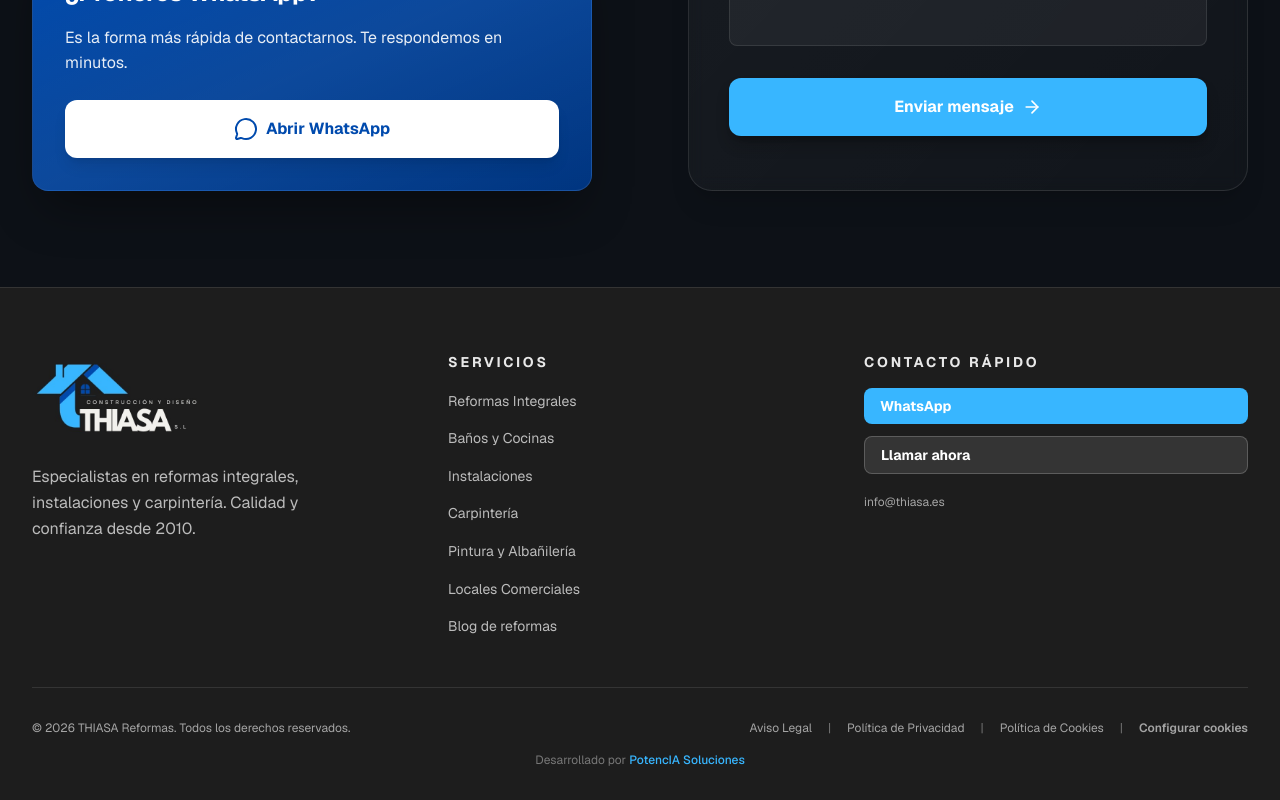
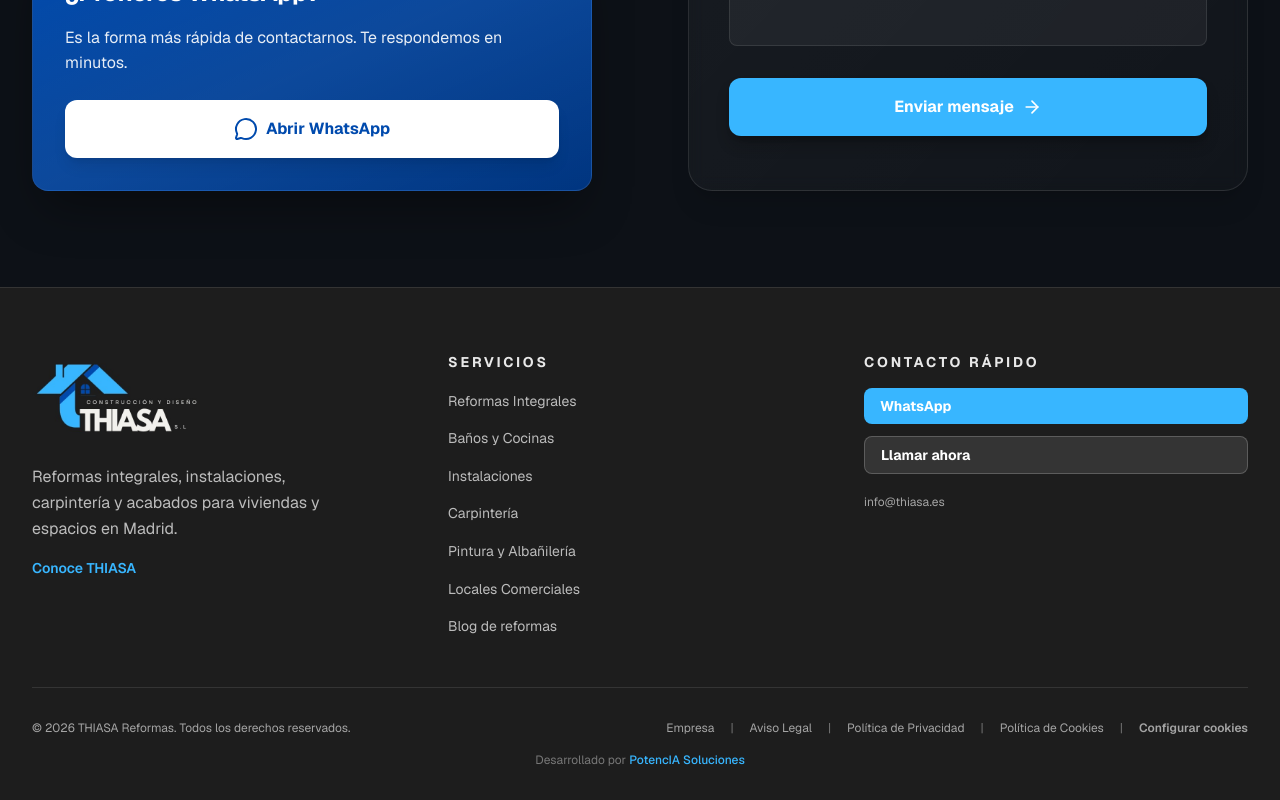
Before and after one commit to DevErickDiCE/thiasa-web, a Next.js app: page / in a window 1280 px wide. Shown: the part 7532-8332 px from the top of the page. Built offline with nearby package versions, Linux system fonts and the light colour scheme; no server answers.

Commit message:
seo: reinforce entity navigation and remove unverified founding claim

```diff
--- a/src/components/footer.tsx
+++ b/src/components/footer.tsx
@@ -9,8 +9,6 @@ export function Footer() {
         <footer className="bg-[#1D1D1D] pt-16 pb-8 border-t border-white/10">
             <div className="max-w-7xl mx-auto px-4 sm:px-6 lg:px-8">
                 <div className="grid grid-cols-1 md:grid-cols-3 gap-12 md:gap-8 mb-12">
-
-                    {/* Column 1: Brand (Mobile: Order 1) */}
                     <div className="flex flex-col items-center md:items-start order-1 space-y-4">
                         <div className="relative w-56 h-20 md:w-72 md:h-24">
                             <Image
@@ -21,11 +19,13 @@ export function Footer() {
                             />
                         </div>
                         <p className="text-white/70 text-sm md:text-base text-center md:text-left max-w-xs leading-relaxed">
-                            Especialistas en reformas integrales, instalaciones y carpintería. Calidad y confianza desde 2010.
+                            Reformas integrales, instalaciones, carpintería y acabados para viviendas y espacios en Madrid.
                         </p>
+                        <Link href="/sobre-nosotros" className="text-accent hover:text-sky-400 transition-colors text-sm font-semibold">
+                            Conoce THIASA
+                        </Link>
                     </div>
 
-                    {/* Column 2: Services */}
                     <div className="flex flex-col items-center md:items-start order-2 space-y-4">
                         <h3 className="text-white/90 font-bold text-sm uppercase tracking-[0.2em] hidden md:block">Servicios</h3>
                         <ul className="space-y-3 text-center md:text-left">
@@ -39,42 +39,33 @@ export function Footer() {
                         </ul>
                     </div>
 
-                    {/* Column 3: Contact (Mobile: Order 2) */}
                     <div className="flex flex-col items-center md:items-start order-3 space-y-4">
                         <h3 className="text-white/90 font-bold text-sm uppercase tracking-[0.2em] hidden md:block">Contacto Rápido</h3>
                         <div className="flex flex-col space-y-3 text-center md:text-left w-full">
-                            <a href="https://wa.me/34604154746" target="_blank" data-ga-location="footer" className="inline-flex items-center justify-center md:justify-start px-4 py-2 bg-accent hover:bg-sky-400 text-white rounded-lg text-sm font-bold transition-colors">
+                            <a href="https://wa.me/34604154746" target="_blank" rel="noopener noreferrer" data-ga-location="footer" className="inline-flex items-center justify-center md:justify-start px-4 py-2 bg-accent hover:bg-sky-400 text-white rounded-lg text-sm font-bold transition-colors">
                                 WhatsApp
                             </a>
                             <a href="tel:+34604154746" data-ga-location="footer" className="inline-flex items-center justify-center md:justify-start px-4 py-2 bg-white/10 hover:bg-white/20 text-white rounded-lg text-sm font-bold transition-colors border border-white/20">
                                 Llamar ahora
                             </a>
-                            <p className="text-white/60 text-xs mt-2">
-                                info@thiasa.es
-                            </p>
+                            <p className="text-white/60 text-xs mt-2">info@thiasa.es</p>
                         </div>
                     </div>
-
                 </div>
 
-                {/* Bottom Bar */}
                 <div className="pt-8 border-t border-white/10 space-y-4">
                     <div className="flex flex-col md:flex-row justify-between items-center gap-4">
                         <p className="text-white/60 text-xs text-center md:text-left">
                             &copy; {currentYear} THIASA Reformas. Todos los derechos reservados.
                         </p>
                         <div className="flex flex-wrap justify-center md:justify-end gap-4 text-xs">
-                            <Link href="/aviso-legal" className="text-white/60 hover:text-accent transition-colors">
-                                Aviso Legal
-                            </Link>
+                            <Link href="/sobre-nosotros" className="text-white/60 hover:text-accent transition-colors">Empresa</Link>
                             <span className="text-white/40">|</span>
-                            <Link href="/politica-privacidad" className="text-white/60 hover:text-accent transition-colors">
-                                Política de Privacidad
-                            </Link>
+                            <Link href="/aviso-legal" className="text-white/60 hover:text-accent transition-colors">Aviso Legal</Link>
                             <span className="text-white/40">|</span>
-                            <Link href="/politica-cookies" className="text-white/60 hover:text-accent transition-colors">
-                                Política de Cookies
-                            </Link>
+                            <Link href="/politica-privacidad" className="text-white/60 hover:text-accent transition-colors">Política de Privacidad</Link>
+                            <span className="text-white/40">|</span>
+                            <Link href="/politica-cookies" className="text-white/60 hover:text-accent transition-colors">Política de Cookies</Link>
                             <span className="text-white/40">|</span>
                             <CookieSettingsLink />
                         </div>
```
